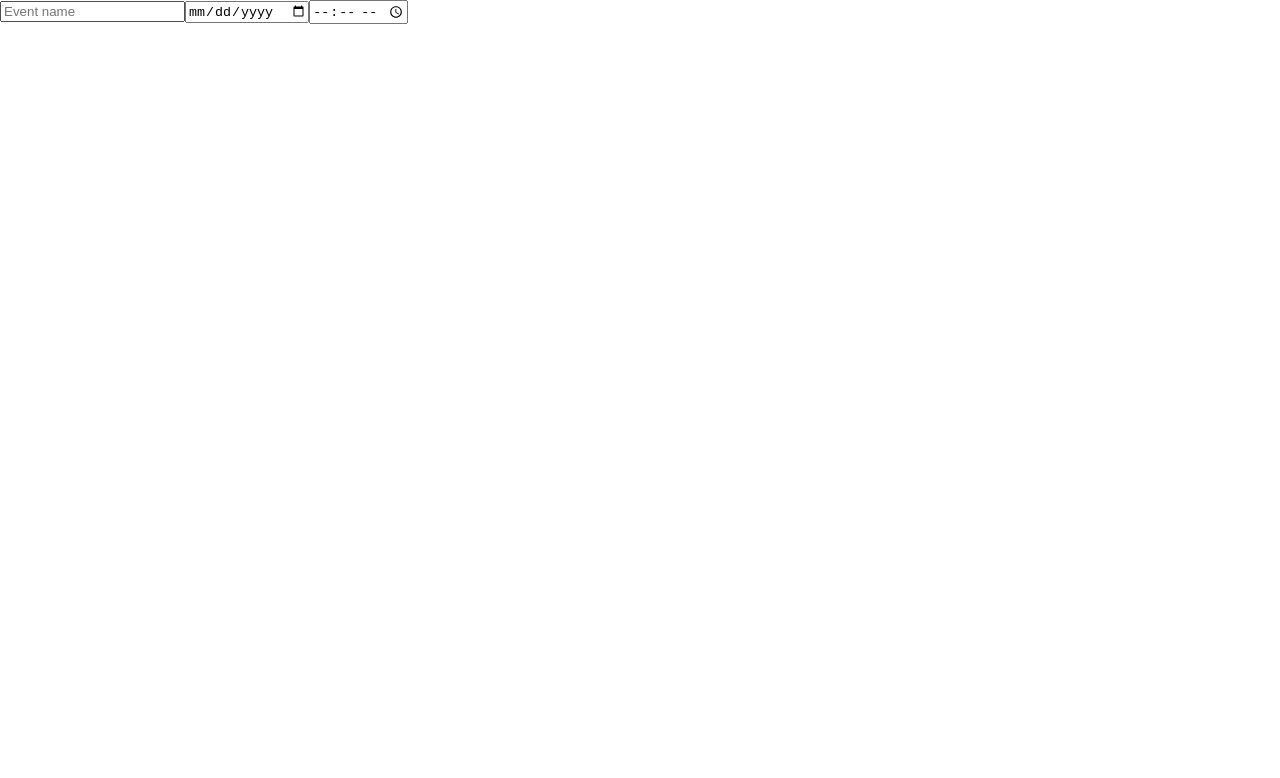
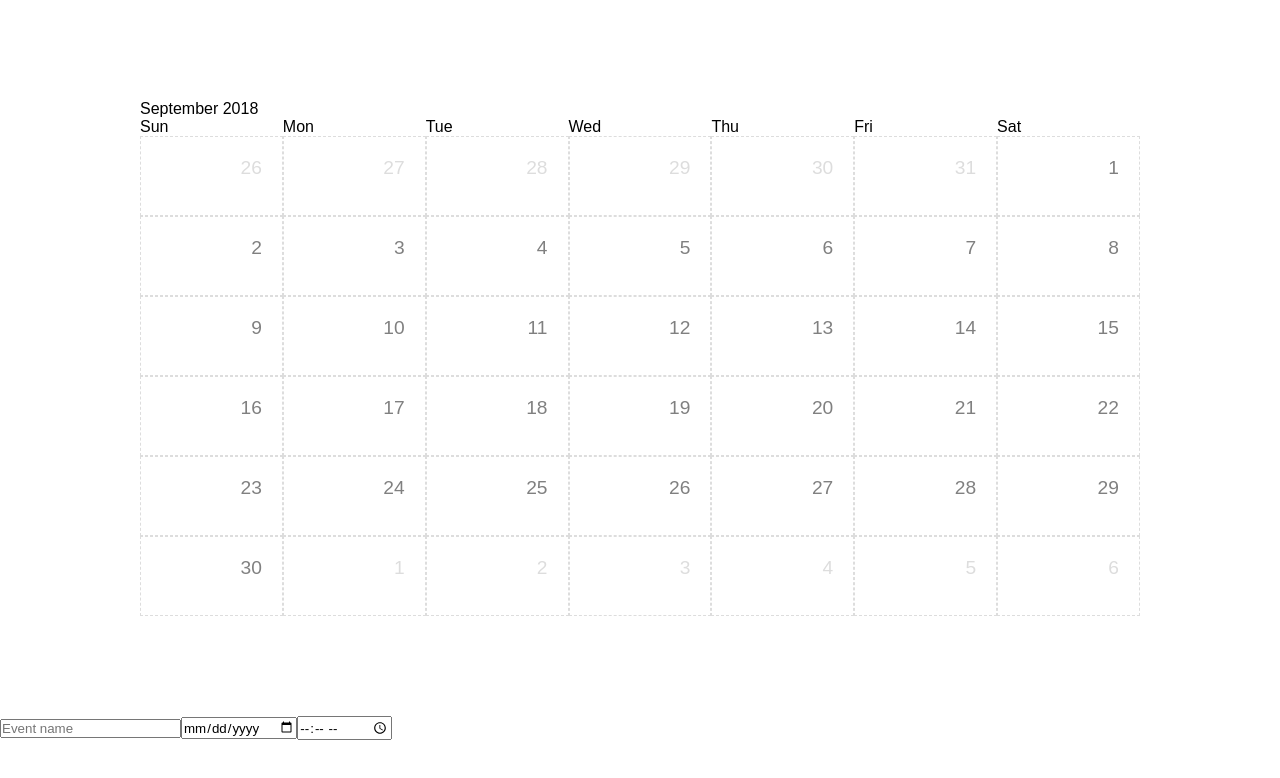
Before and after one commit to koko57/Evnt, a React app in the folder client/: page / in a window 1280 px wide. Shown: the top 778 px of the page. Built offline with nearby package versions, Linux system fonts and the light colour scheme.

Commit message:
Add calendar component with initial styling.

```diff
--- a/client/package.json
+++ b/client/package.json
@@ -97,12 +97,9 @@
   },
   "eslintConfig": {
     "extends": "react-app"
-<<<<<<< HEAD
   },
   "devDependencies": {
     "node-sass": "^4.9.3",
     "sass-loader": "^7.1.0"
-=======
->>>>>>> Add sass-loader
   }
 }
--- a/client/src/App.js
+++ b/client/src/App.js
@@ -1,11 +1,13 @@
 import React, { Component } from 'react';
 import './App.css';
 import AddEvent from './components/AddEvent';
+import Calendar from './components/Calendar';
 
 class App extends Component {
   render() {
     return (
       <div className="App">
+        <Calendar />
         <AddEvent />
       </div>
     );
--- a/client/src/components/AddEvent.jsx
+++ b/client/src/components/AddEvent.jsx
@@ -1,4 +1,5 @@
 import React, { Component } from 'react';
+
 
 export default class AddEvent extends Component {
   state = {
--- /dev/null
+++ b/client/src/components/Calendar.jsx
@@ -0,0 +1,105 @@
+import React, { Component } from 'react';
+import dateFns from 'date-fns';
+import './Calendar.scss'
+
+export default class Calendar extends Component {
+  state = {
+    currentMonth: new Date(),
+    selectedDate: ''
+  };
+
+  renderHeader() {
+    const dateFormat = 'MMMM YYYY';
+    return (
+      <div className="caledar--header">
+        {dateFns.format(this.state.currentMonth, dateFormat)}
+      </div>
+    );
+  }
+
+  renderDays() {
+    const dateFormat = 'ddd';
+    const days = [];
+    let startDate = dateFns.startOfWeek(this.state.currentMonth);
+    for (let i = 0; i < 7; i++) {
+      days.push(
+        <div className="calendar--day" key={i}>
+          {dateFns.format(dateFns.addDays(startDate, i), dateFormat)}
+        </div>
+      );
+    }
+    return <div className="calendar--week">{days}</div>;
+  }
+
+  renderCells() {
+    const { currentMonth, selectedDate } = this.state;
+    const monthStart = dateFns.startOfMonth(currentMonth);
+    const monthEnd = dateFns.endOfMonth(monthStart);
+    const startDate = dateFns.startOfWeek(monthStart);
+    const endDate = dateFns.endOfWeek(monthEnd);
+
+    const dateFormat = 'D';
+    const rows = [];
+
+    let days = [];
+    let date = startDate;
+    let formattedDate;
+
+    while (date <= endDate) {
+      for (let i = 0; i < 7; i++) {
+        formattedDate = dateFns.format(date, dateFormat);
+        days.push(
+          <div
+            className={`day--cell ${
+              !dateFns.isSameMonth(date, monthStart)
+                ? 'disabled'
+                : dateFns.isSameDay(date, selectedDate)
+                  ? 'selected'
+                  : ''
+            }`}
+            key={dateFns.format(date, 'D.MM')} id={date}
+            onClick={this.handleClick}
+          >
+            <span className="day--date">{formattedDate}</span>
+          </div>
+        );
+        date = dateFns.addDays(date, 1);
+      }
+      rows.push(
+        <div className="calendar--week-row" key={dateFns.subDays(date, 7)}>
+          {days}
+        </div>
+      );
+      days = [];
+    }
+    return <div className="calendar--body">{rows}</div>;
+  }
+  nextMonth = () => {
+    this.setState({
+      currentMonth: dateFns.addMonths(this.state.currentMonth, 1)
+    });
+  };
+  prevMonth = () => {
+    this.setState({
+      currentMonth: dateFns.subMonths(this.state.currentMonth, 1)
+    });
+  };
+
+  handleClick = e => {
+    let newDate = dateFns.parse(e.target.id);
+    this.setState({
+      selectedDate: newDate
+    });
+    console.log('clicked', e.target.id);
+  }
+
+  render() {
+    return (
+      <div className="calendar">
+        {this.renderHeader()}
+        {this.renderDays()}
+        {this.renderCells()}
+      </div>
+    );
+  }
+}
--- /dev/null
+++ b/client/src/components/Calendar.scss
@@ -0,0 +1,44 @@
+.calendar {
+  margin: 100px auto;
+  width: 100%;
+  max-width: 1000px;
+
+
+  &--header {
+    text-align: center;
+  }
+
+  &--week, &--week-row {
+    display: flex;
+  }
+  &--day {
+    width: calc(100% / 7);
+  }
+
+}
+
+.day {
+  &--cell {
+    width: calc(100% / 7);
+    height: 80px;
+    border: 1px dashed #ddd;
+    text-align: right;
+    font-size: 1.2rem;
+    padding: 2%;
+    color: grey;
+    transition: 0.2s ease-in;
+
+    &.disabled {
+      color: #ddd;
+    }
+
+    &.selected {
+      border: 3px dotted #097df0;
+      font-size: 1.5rem;
+    }
+
+  }
+  &--date {
+
+  }
+}
--- a/client/src/index.css
+++ b/client/src/index.css
@@ -1,5 +1,6 @@
-body {
+* {
   margin: 0;
   padding: 0;
   font-family: sans-serif;
+  box-sizing: border-box;
 }
```
